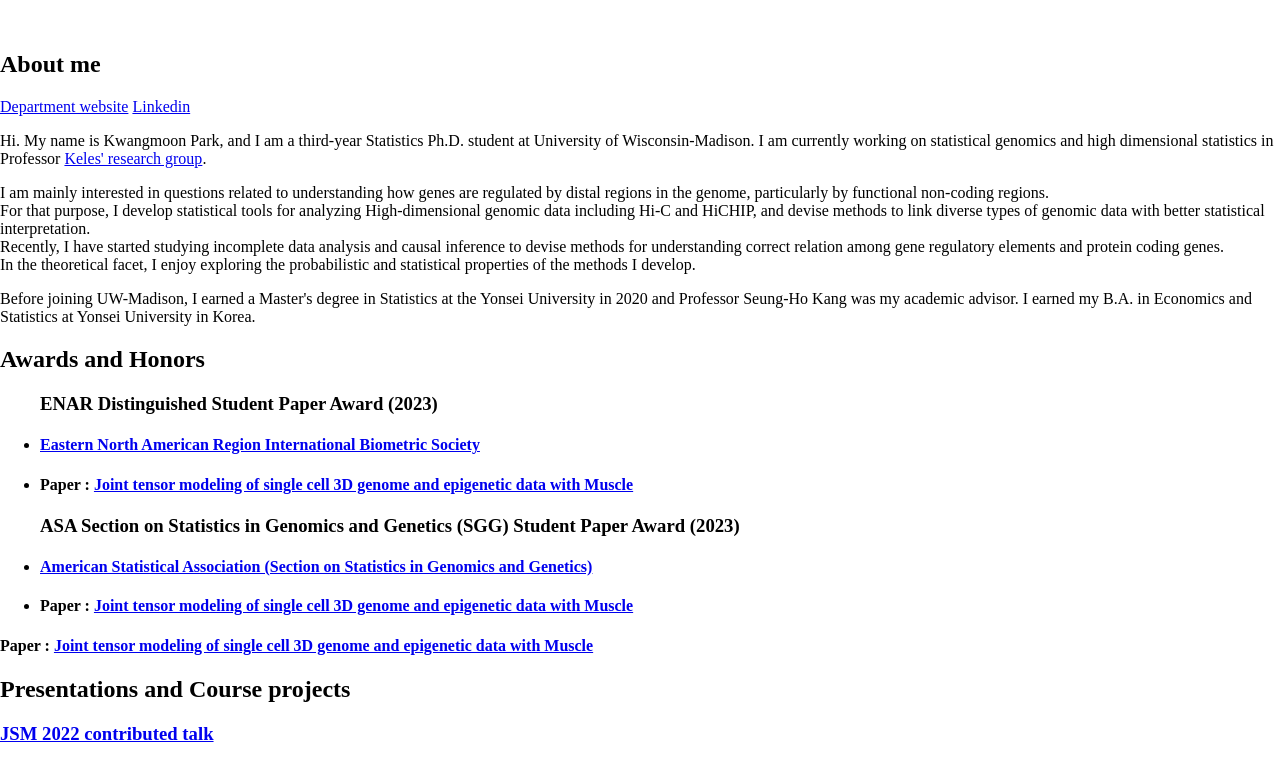
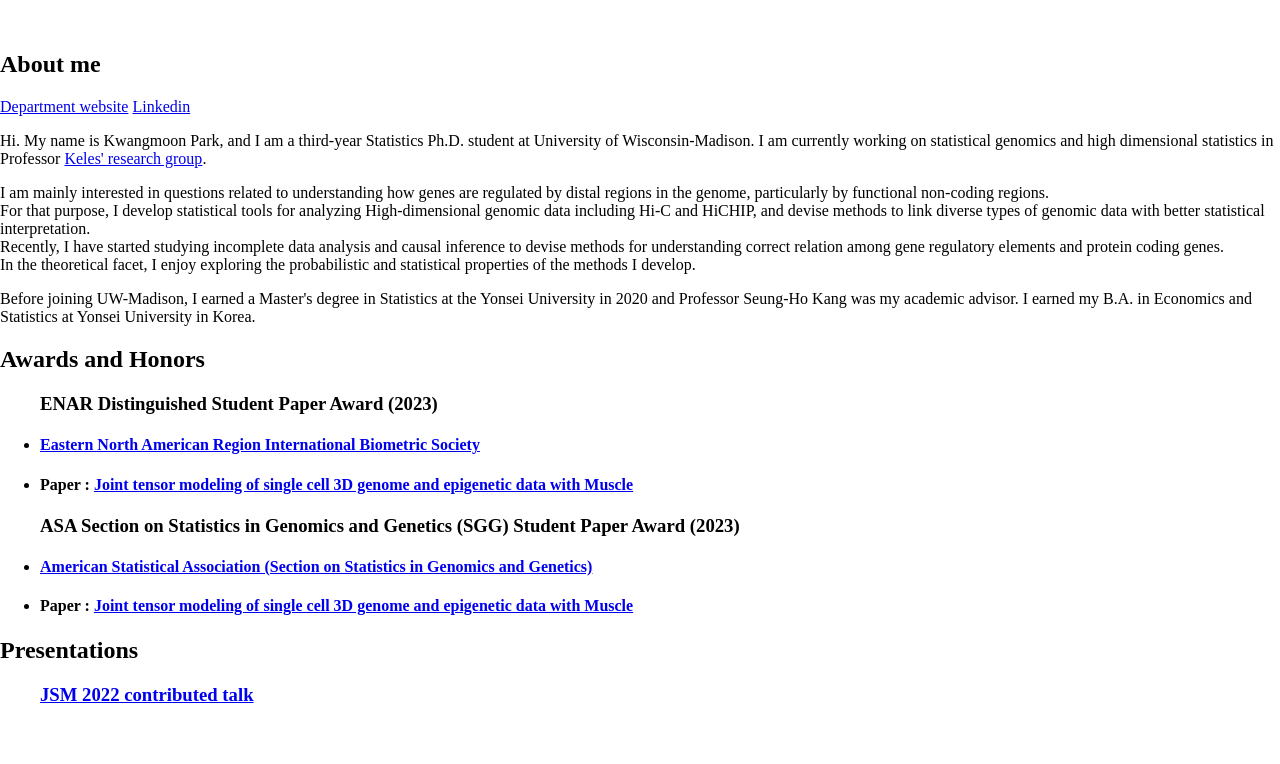
Before and after one commit to kmp0223/KwangmoonPark, a plain HTML site: page index.html in a window 1280 px wide. Shown: the part 361-1125 px from the top of the page. After the commit the page ends 1085 px from the top, so only its background shows below. Drawn offline with Linux system fonts and the light colour scheme.

Commit message:
Update index.html

```diff
--- a/index.html
+++ b/index.html
@@ -37,16 +37,10 @@
 
 
 
+    <h2>Presentations</h2>
+    <ul> <h3><a href="https://ww2.amstat.org/meetings/jsm/2022/onlineprogram/AbstractDetails.cfm?abstractid=323444"> JSM 2022 contributed talk</a></h3> </h3>
+    </ul>
 
-
-
-
-    <h4> Paper : <a href="https://www.biorxiv.org/content/10.1101/2023.01.27.525871v1"> Joint tensor modeling of single cell 3D genome and epigenetic data with Muscle</a></h4>
-
-
-    <h2>Presentations and Course projects </h2>
-
-    <h3><a href="https://ww2.amstat.org/meetings/jsm/2022/onlineprogram/AbstractDetails.cfm?abstractid=323444"> JSM 2022 contributed talk</a></h3>
 
 
 
```
